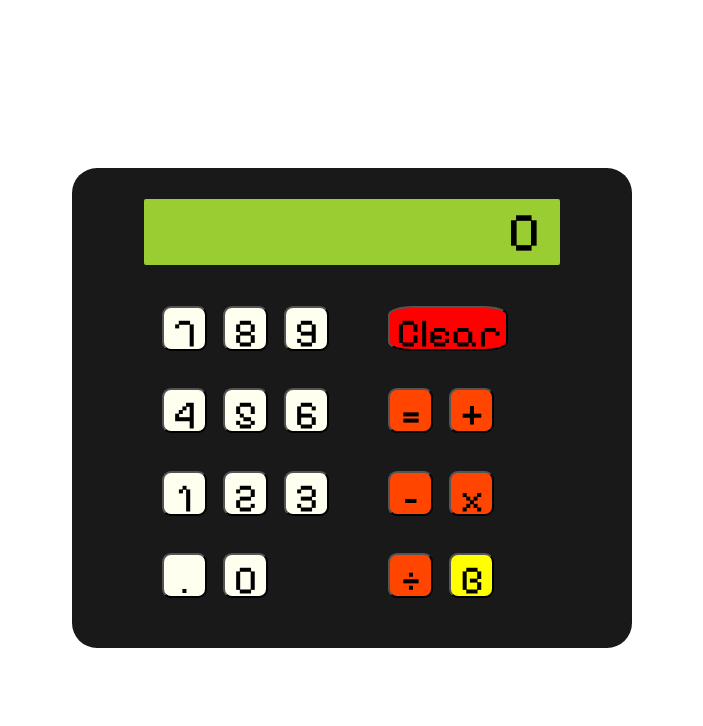
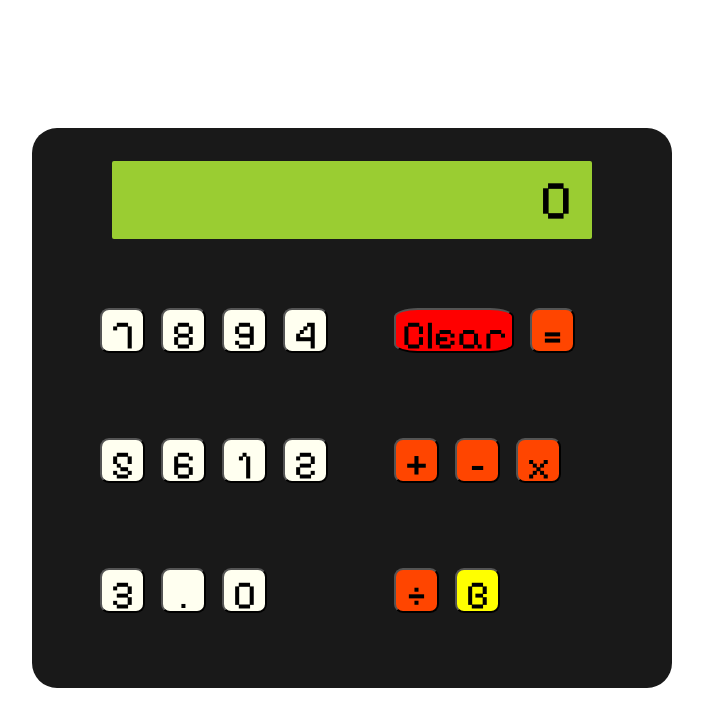
Before and after one commit to DevSergioSifuentes/calculator, a plain HTML site: page index.html in a window 1280 px wide. Shown: the whole page, without its empty margins (56-759 px from the left). Drawn offline with Linux system fonts and the light colour scheme.

Commit message:
fix: css not shown properly.

```diff
--- a/styles.css
+++ b/styles.css
@@ -16,8 +16,8 @@ body{
     background-color: #191919;
     align-items: center;
     justify-content: space-around;
-    width:70vh;
-    height:60vh;
+    width:80vh;
+    height:70vh;
     padding: 20px;
     border-radius: 25px;
 }
@@ -43,7 +43,7 @@ body{
 #container{
     display:flex;
 
-    width:80%;
+    width:90%;
     height: 75%;
     margin-top: 0;
 }
```
